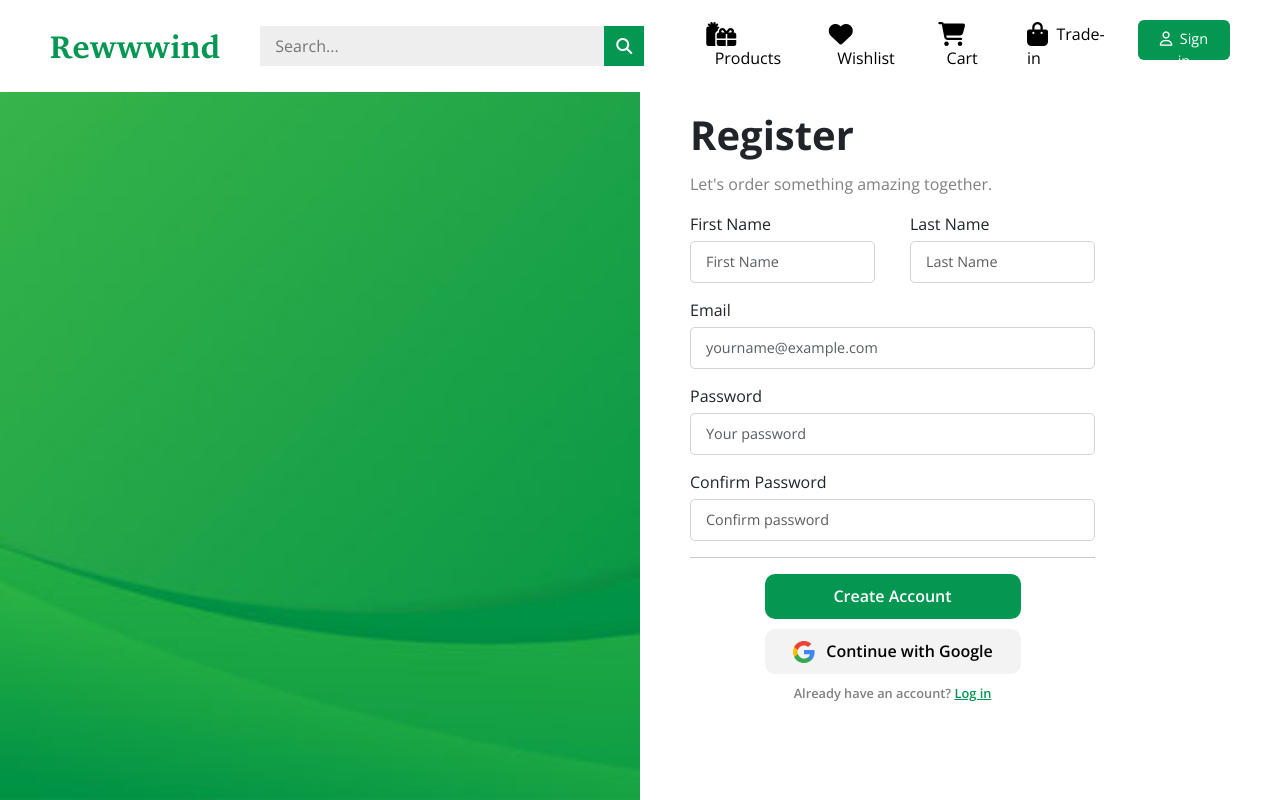
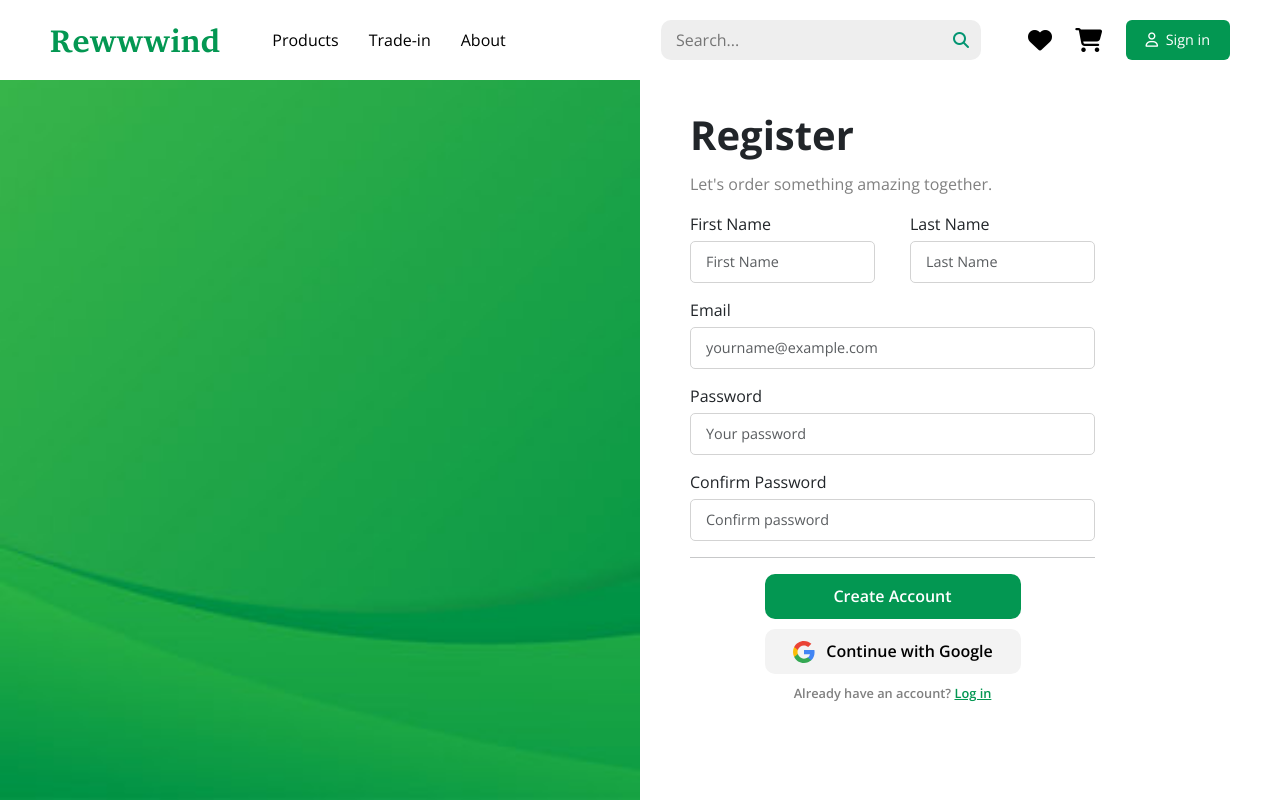
Before and after one commit to bennygdev/rewwwind, a Flask app: page /register in a window 1280 px wide. Run offline with Flask 3, Linux system fonts and the light colour scheme; some libraries are stand-ins or nearby versions.

Commit message:
reworked navbar according to nelson

```diff
--- a/app/static/css/navbar.css
+++ b/app/static/css/navbar.css
@@ -31,6 +31,11 @@
   margin-right: 20px;
 }
 
+.nav__right {
+  display: flex;
+  flex-direction: row;
+}
+
 .nav__hamburger-menu {
   font-size: 1.5rem;
   display: none;
@@ -42,11 +47,20 @@
   max-width: 200px;
 }
 
-.nav__links {
+.nav__left--links {
   list-style-type: none;
   display: flex;
   flex-direction: row;
   gap: 30px;
+  margin-bottom: 0px;
+  align-items: center;
+}
+
+.nav__right--links {
+  list-style-type: none;
+  display: flex;
+  flex-direction: row;
+  gap: 15px;
   margin-bottom: 0px;
   align-items: center;
 }
@@ -77,13 +91,13 @@
   position: relative;
   display: inline-block;
   margin-left: 20px;
-  width: 30vw;
+  width: 25vw;
 }
 
 .nav__search-bar {
   width: 100%;
   padding: 8px 40px 8px 15px;
-  border-radius: 0;
+  border-radius: 10px;
   background-color: #eee;
   border: none;
   /* border: 1px solid black; */
@@ -95,9 +109,9 @@
 }
 
 .nav__search-button {
-  background-color: #039752;
+  /* background-color: #039752; */
   padding: 12px;
-  color: #fff;
+  color: #039572;
   position: absolute;
   right: 0px;
   top: 50%;
--- a/app/templates/components/navbar.html
+++ b/app/templates/components/navbar.html
@@ -2,22 +2,26 @@
   <div class="nav__left">
     <!-- <a href='/'><img src="" id="nav__logo" class="nav__logo" alt="Logo"></a> -->
     <a href="/"><h1>Rewwwind</h1></a>
+    <ul class="nav__left--links">
+      <li><a class="nav__link nav__desktop" href='/products'>Products</a></li>
+      <li><a class="nav__link nav__desktop" href='/trade-in'>Trade-in</a></li>
+      <li><a class="nav__link nav__desktop" href='/about-us'>About</a></li>
+    </ul>
      <!-- Search btn here -->
+    </div>
+
+  <div class="nav__right">
     <div class="nav__search-container">
       <input type="text" id="nav__search-bar" class="nav__search-bar" placeholder="Search..." autocomplete="off">
       <i class="fa-solid fa-magnifying-glass nav__search-button" id="nav__search-button"></i>
       <div id="nav__search--suggestions" class="nav__search--suggestions"></div>
     </div>
-  </div>
-
 
     <!-- Navigation links -->
-  <ul class="nav__links">
+    <ul class="nav__right--links">
       <li><a data-bs-toggle="offcanvas" href="#offcanvasMenu" role="button" aria-controls="offcanvasMenu" class="nav__link nav__hamburger-menu nav__mobile"><i class="fa-solid fa-bars"></i></a></li>
-    <li><a class="nav__link nav__desktop" href='/products'><i class="fa-solid fa-gifts fa-xl"></i>&nbsp;&nbsp;Products</a></li>
-    <li><a class="nav__link nav__desktop" href='/wishlist'><i class="fa-solid fa-heart fa-xl"></i>&nbsp;&nbsp;Wishlist</a></li>
-    <li><a class="nav__link nav__desktop" href='/cart'><i class="fa-solid fa-cart-shopping fa-xl"></i>&nbsp;&nbsp;Cart</a></li>
-    <li><a class="nav__link nav__desktop" href='/trade-in'><i class="fa-solid fa-bag-shopping fa-xl"></i>&nbsp;&nbsp;Trade-in</a></li>
+      <li><a class="nav__link nav__desktop" href='/wishlist'><i class="fa-solid fa-heart fa-xl"></i>&nbsp;&nbsp;</a></li>
+      <li><a class="nav__link nav__desktop" href='/cart'><i class="fa-solid fa-cart-shopping fa-xl"></i>&nbsp;&nbsp;</a></li>
       <!-- <a class="nav__link nav__desktop" href="/cart"><button class="nav__button"><i class="fa-solid fa-cart-shopping"></i>&nbsp;&nbsp;Cart (?)</button></a> -->
       <div class="nav__link nav__desktop nav__profile--options nav__profile"><button class="nav__button">
         {% if not user.is_authenticated %}
@@ -44,6 +48,10 @@
         </ul>
       </div>
     </ul>
+  </div>
+
+
+
 </nav>
 
 <!-- Offcanvas menu -->
```
Lines whose indentation alone changed are shown as unchanged.
